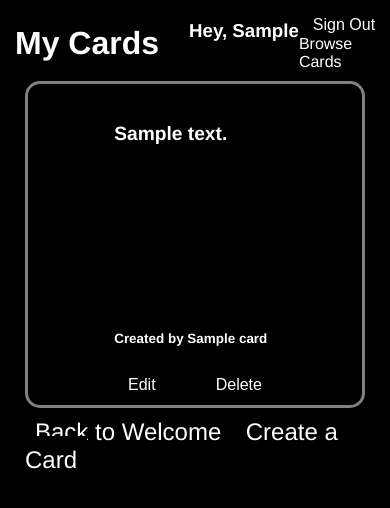
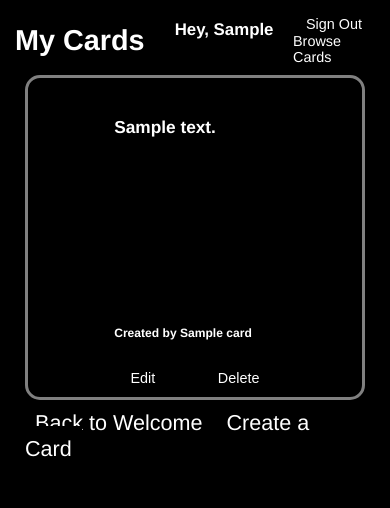
Before and after one commit to kaipeps/generator_against_humanity, a Flask app: page /cards/saved/1 in a window 390 px wide. Shown: the top 508 px of the page. Run offline with Flask 3, Linux system fonts and the light colour scheme; the visitor is signed in with stand-in values (Sample User, id 1); a database or web service that is not in the repository returns one stand-in record (values such as "Sample title"); some libraries are stand-ins or nearby versions.

Commit message:
changed DB_URL to env variable (with new database link), some CSS media query additions

```diff
--- a/db/db.py
+++ b/db/db.py
@@ -1,7 +1,10 @@
+import os
+from dotenv import load_dotenv
+load_dotenv()
 import psycopg2
 import psycopg2.extras
 
-DB_URL = 'postgres://gah_db_user:ULeYl2ZDZ9yHDij2Dda1YItLLZ16EYbO@dpg-chgun2bhp8u065rbmv40-a/gah_db'
+DB_URL = os.environ.get('DB_URL')
 
 def sql(query, parameters=[]):
     connection = psycopg2.connect(DB_URL)
--- a/static/styles/base.css
+++ b/static/styles/base.css
@@ -17,8 +17,7 @@ header h1, h3 {
 .user {
     display: flex;
     justify-content: space-between;
-    width: 25vw;
-    min-width: 200px;
+    gap: 5vw;
 }
 .user-controls {
     display: flex;
@@ -70,3 +69,8 @@ footer a {
     font-size: 1.5em;
     padding: 10px;
 }
+@media only screen and (max-width: 480px) {
+    body {
+        font-size: 0.9rem;
+    }
+}
--- a/static/styles/card_form.css
+++ b/static/styles/card_form.css
@@ -25,3 +25,8 @@ form {
 input {
     max-width: 30px;
 }
+@media only screen and (max-width: 480px) {
+    form {
+        gap: 5vw;
+    }
+}
--- a/static/styles/user_form.css
+++ b/static/styles/user_form.css
@@ -4,6 +4,7 @@ body {
 }
 header {
     justify-content: center;
+    text-align: center;
 }
 form {
     border: 3px solid white;
@@ -28,3 +29,6 @@ p {
 a {
     text-decoration: underline;
 }
+button {
+    font-weight: bold;
+}
--- a/static/styles/welcome.css
+++ b/static/styles/welcome.css
@@ -6,11 +6,11 @@ main {
 #browse {
     font-size: 1.2em;
 }
-@media only screen and (max-width: 500px) {
+@media only screen and (max-width: 480px) {
     main {
         font-size: 1.5rem;
     }
     #browse {
-        font-size:1 em;
+        font-size: 1em;
     }
 }
```
